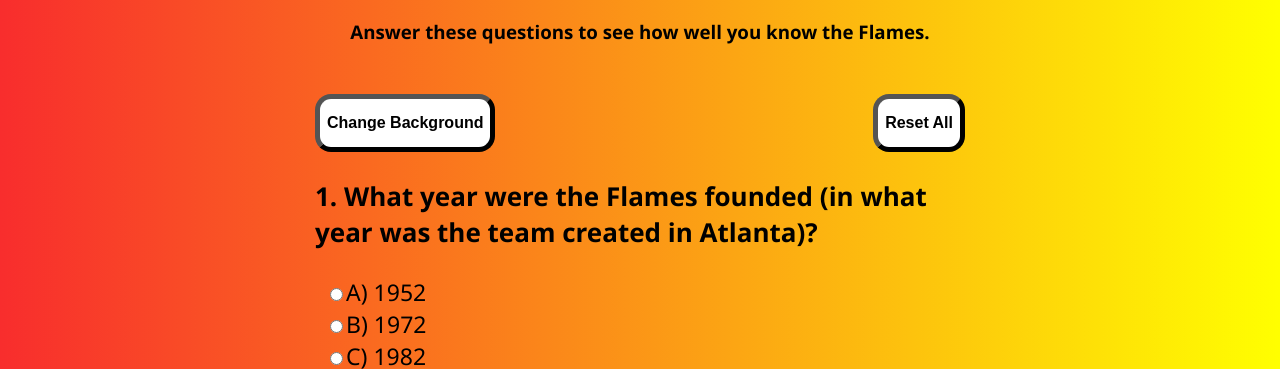
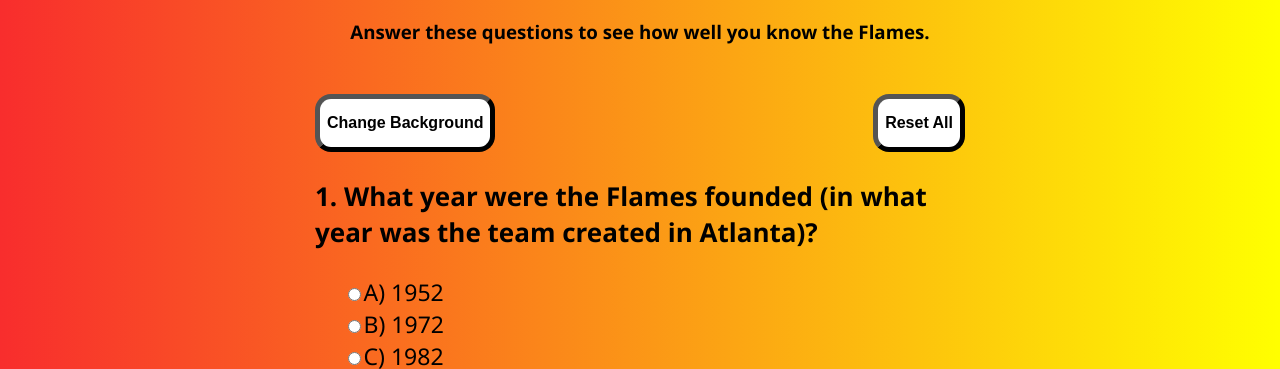
Before and after one commit to rdcorrigan/flamesTrivia, a plain HTML site: page index.html in a window 1280 px wide. Shown: the part 421-790 px from the top of the page. Drawn offline with Linux system fonts and the light colour scheme; files whose address does not match are found by name.

Commit message:
please work

```diff
--- a/index.html
+++ b/index.html
@@ -48,6 +48,9 @@
         }
         div {
             padding: 0px 0 0px 0;
+        }
+        div > input {
+            margin-left: 5%;
         }
         p {
             font-size: 26px;
```
